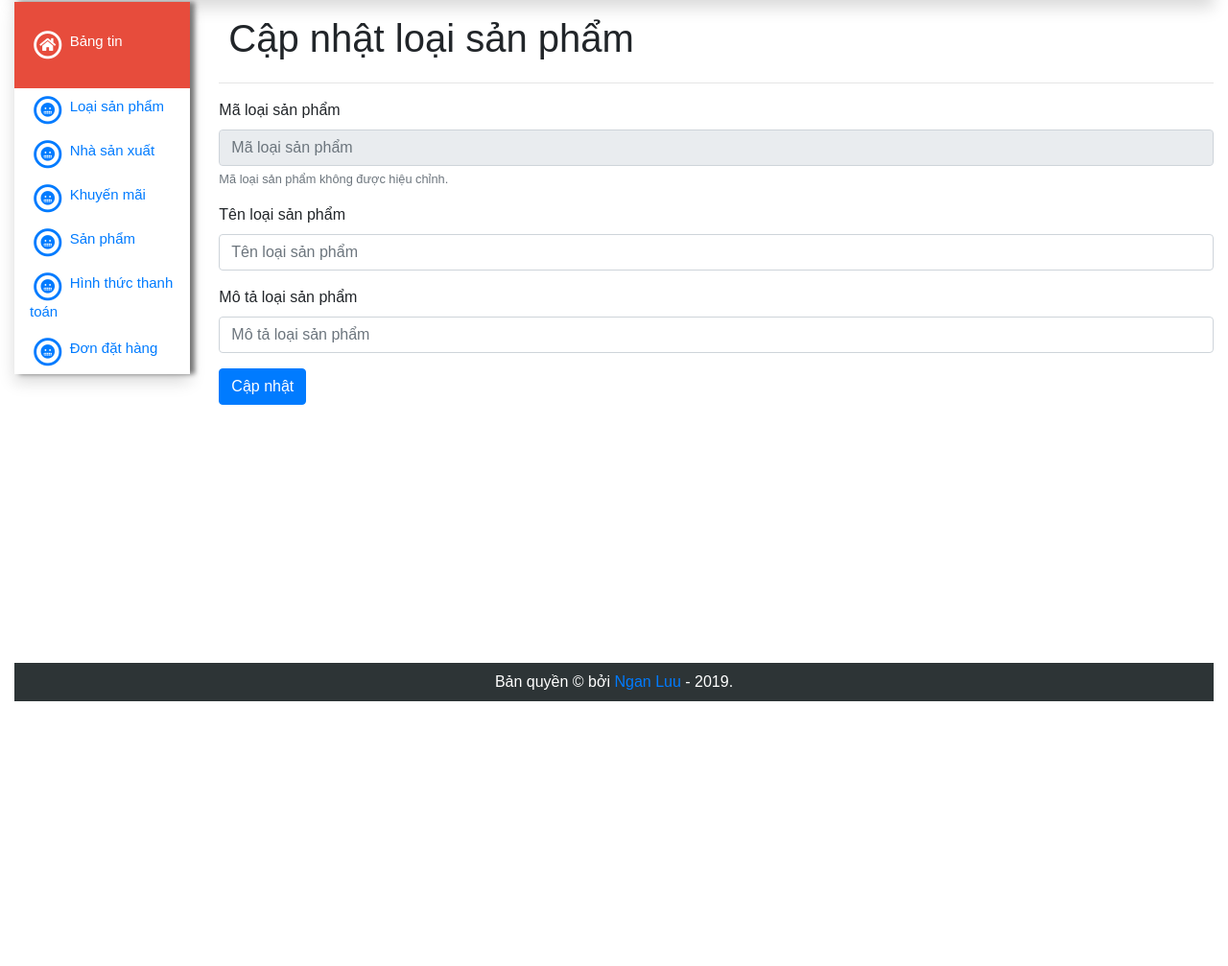
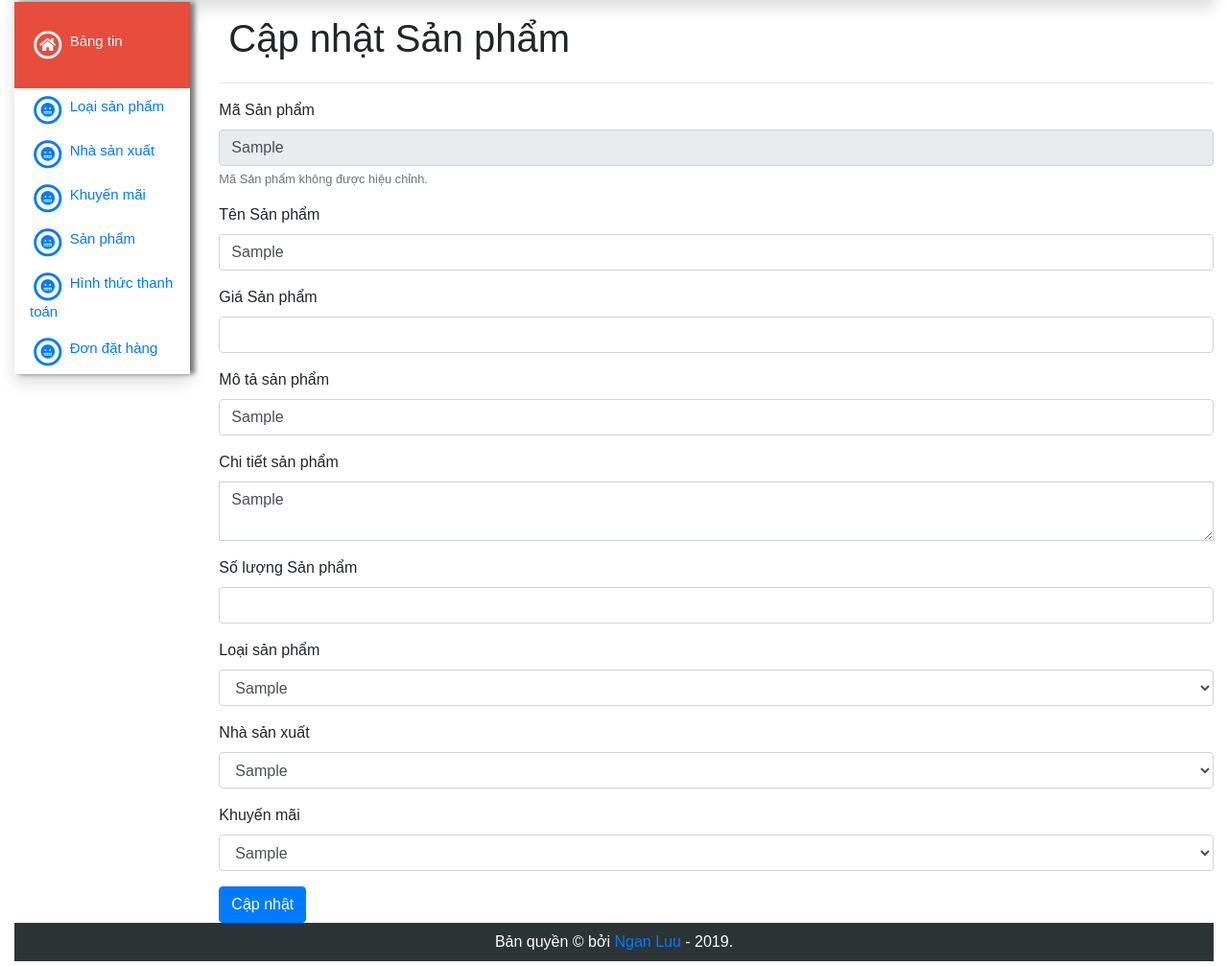
Before and after one commit to lnngana17001/aot-shop, a PHP site: the page made by trangAdmin/sanPham/sua.php in a window 1280 px wide. Shown: the part 64-1071 px from the top of the page at 96% size. Before the commit the page ends 795 px from the top, so only its background shows below. Run offline with PHP 8.4, Linux system fonts and the light colour scheme; tables that the repository leaves empty or names only in its code hold one stand-in row (values such as "Sample post"); data that the repository does not hold is empty; some libraries are stand-ins or nearby versions.

Commit message:
Thêm chức năng 'chỉnh sửa sản phẩm'
10:14 AM 3/8/2019

```diff
--- a/templates/trangAdmin/layouts/sanPham/sua.html.twig
+++ b/templates/trangAdmin/layouts/sanPham/sua.html.twig
@@ -3,27 +3,66 @@
 
 {# Nội dung trong block title #}
 {% block title %}
-Cập nhật Nhà sản xuất
+Cập nhật Sản phẩm
 {% endblock %}
 {# End Nội dung trong block title #}
 
 {# Nội dung trong block headline #}
 {% block headline %}
-Cập nhật Nhà sản xuất
+Cập nhật Sản phẩm
 {% endblock %}
 {# End Nội dung trong block headline #}
 
 {# Nội dung trong block content #}
 {% block content %}
-<form name="frmNhaSanXuat" id="frmNhaSanXuat" method="post" action="/php-project/aot-shop/trangAdmin/NhaSanXuat/sua.php?nsxMa={{ nhasanxuatcancapnhat.nsxMa }}">
+<form name="frmSanPham" id="frmSanPham" method="post" action="/php-project/aot-shop/trangAdmin/sanPham/sua.php?spMa={{ sanphamcancapnhat.spMa }}">
     <div class="form-group">
-        <label for="nsx_ma">Mã Nhà sản xuất</label>
-        <input type="text" class="form-control" id="nsx_ma" name="nsx_ma" placeholder="Mã Nhà sản xuất" readonly value="{{ nhasanxuatcancapnhat.nsxMa }}">
-        <small id="nsx_maHelp" class="form-text text-muted">Mã Nhà sản xuất không được hiệu chỉnh.</small>
+        <label for="sp_ma">Mã Sản phẩm</label>
+        <input type="text" class="form-control" id="sp_ma" name="sp_ma" readonly value="{{ sanphamcancapnhat.spMa }}">
+        <small id="sp_maHelp" class="form-text text-muted">Mã Sản phẩm không được hiệu chỉnh.</small>
     </div>
     <div class="form-group">
-        <label for="nsx_ten">Tên Nhà sản xuất</label>
-        <input type="text" class="form-control" id="nsx_ten" name="nsx_ten" placeholder="Tên Nhà sản xuất" value="{{ nhasanxuatcancapnhat.nsxTen }}">
+        <label for="sp_ten">Tên Sản phẩm</label>
+        <input type="text" required class="form-control" id="sp_ten" name="sp_ten"  value="{{ sanphamcancapnhat.spTen }}">
+    </div>
+    <div class="form-group">
+        <label for="sp_gia">Giá Sản phẩm</label>
+        <input type="number" required class="form-control" id="sp_gia" name="sp_gia" value="{{ sanphamcancapnhat.spgia }}">
+    </div>
+    <div class="form-group">
+        <label for="sp_motangan">Mô tả sản phẩm</label>
+        <input type="text" required class="form-control" id="sp_motangan" name="sp_motangan" value="{{ sanphamcancapnhat.spMoTaNgan }}">
+    </div>
+    <div class="form-group">
+        <label for="sp_motachitiet">Chi tiết sản phẩm</label>
+        <textarea class="form-control rounded-0" required id="sp_motachitiet" name="sp_motachitiet">{{ sanphamcancapnhat.spMoTaChiTiet }}</textarea>
+    </div>
+    <div class="form-group">
+        <label for="sp_soluong">Số lượng Sản phẩm</label>
+        <input type="number" required class="form-control" id="sp_soluong" name="sp_soluong" value="{{ sanphamcancapnhat.spSoLuong }}">
+    </div>
+    <div class="form-group">
+        <label for="lsp_ten">Loại sản phẩm</label>
+        <select class="form-control" id="lsp_ten" name="lsp_ten">
+            {% for lsp in danhsachtenloaisanpham %}
+            <option value="{{ lsp }}">{{ lsp }}</option>
+            {% endfor %}
+        </select>
+    </div>
+    <div class="form-group">
+        <label for="nsx_ten">Nhà sản xuất</label>
+        <select class="form-control" id="nsx_ten" name="nsx_ten">
+            {% for nsx in danhsachtennhasanxuat %}
+            <option value="{{ nsx }}">{{ nsx }}</option>
+            {% endfor %}
+        </select>
+    </div><div class="form-group">
+        <label for="km_ten">Khuyến mãi</label>
+        <select class="form-control" id="km_ten" name="km_ten">
+            {% for km in danhsachtenkhuyenmai %}
+            <option value="{{ km }}">{{ km }}</option>
+            {% endfor %}
+        </select>
     </div>
     <button class="btn btn-primary" name="btnCapNhat">Cập nhật</button>
 </form>
--- a/trangAdmin/sanPham/sua.php
+++ b/trangAdmin/sanPham/sua.php
@@ -5,34 +5,90 @@ require_once __DIR__.'/../../bootstrap.php';
 // Truy vấn database để lấy danh sách
 // 1. Include file cấu hình kết nối đến database, khởi tạo kết nối $conn
 include_once('../../dbconnect.php');
-include_once('../../model/loaiSanPham.php');
+include_once('../../model/SanPham.php');
 $conn = OpenCon();
 
-// lấy mã lsp
-$lspMa = $_GET['lspMa'];
+// truy vấn danh sách tên lsp
+$result = mysqli_query($conn, "SELECT lsp_ten FROM `loaisanpham`");
+$dsten_lsp = [];
+while($row = mysqli_fetch_array($result, MYSQLI_ASSOC))
+{
+    array_push($dsten_lsp, $row['lsp_ten']);
+}
+
+// truy vấn danh sách tên nsx
+$result = mysqli_query($conn, "SELECT nsx_ten FROM `nhasanxuat`");
+$dsten_nsx = [];
+while($row = mysqli_fetch_array($result, MYSQLI_ASSOC))
+{
+    array_push($dsten_nsx, $row['nsx_ten']);
+}
+
+// truy vấn danh sách tên km
+$result = mysqli_query($conn, "SELECT km_ten FROM `khuyenmai`");
+$dsten_km = [];
+while($row = mysqli_fetch_array($result, MYSQLI_ASSOC))
+{
+    array_push($dsten_km, $row['km_ten']);
+}
+
+// lấy mã spMa
+$spMa = $_GET['spMa'];
 
 // query CSDL tạo object để truyền vào template hiển thị
 $sqlQuery = <<<EOT
-    SELECT * FROM `loaisanpham` where `lsp_ma` = $lspMa;
+select sp_ma, sp_ten, sp_gia, sp_mota_ngan, sp_mota_chitiet, sp_ngaycapnhat, sp_soluong, lsp.lsp_ten, nsx.nsx_ten, km.km_ten
+from sanpham as sp
+join aotshop.loaisanpham as lsp on sp.lsp_ma = lsp.lsp_ma
+join aotshop.nhasanxuat as nsx on sp.nsx_ma = nsx.nsx_ma
+join aotshop.khuyenmai as km on sp.km_ma = km.km_ma
+where sp.sp_ma = $spMa;
 EOT;
 $result = mysqli_query($conn, $sqlQuery);
 while($row = mysqli_fetch_array($result, MYSQLI_ASSOC))
 {
-    $object = new loaiSanPham($row['lsp_ma'], $row['lsp_ten'], $row['lsp_mota']);
+    $object = new SanPham($row['sp_ma'], $row['sp_ten'], $row['sp_gia'],$row['sp_mota_ngan'], $row['sp_mota_chitiet'], $row['sp_ngaycapnhat'],$row['sp_soluong'], $row['lsp_ten'], $row['nsx_ten'], $row['km_ten']);
 }
 
 
 if(isset($_POST['btnCapNhat']))
 {
     // Lấy dữ liệu người dùng hiệu chỉnh gởi từ REQUEST POST
-    $lspTenMoi = $_POST['lsp_ten'];
-    $lspMotaMoi = $_POST['lsp_mota'];
-    preg_replace('([\s]+)', ' ', $lspTenMoi);
-    preg_replace('([\s]+)', ' ', $lspMotaMoi);
-    echo $lspMa . " " . $lspTenMoi . " " . $lspMotaMoi;
+    $tenspmoi = $_POST['sp_ten'];
+    $giaspmoi = $_POST['sp_gia'];
+    $motaspmoi = $_POST['sp_motangan'];
+    $chitietspmoi = $_POST['sp_motachitiet'];
+    date_default_timezone_set('Asia/Ho_Chi_Minh');
+    $ngaycapnhatspmoi = date('Y/m/d H:i:s');
+    $soluongspmoi = $_POST['sp_soluong'];
+    $tenloaisanpham = $_POST['lsp_ten'];
+    $tennhasanxuat = $_POST['nsx_ten'];
+    $tenkhuyenmai = $_POST['km_ten'];
 
-    //Chuẩn bị câu update $sql
-    $sqlQuery2 = "UPDATE `loaisanpham` SET lsp_ten='$lspTenMoi', lsp_mota='$lspMotaMoi' WHERE lsp_ma=$lspMa;";
+    // Câu lệnh INSERT
+    $result = mysqli_query($conn, "SELECT lsp_ma FROM `loaisanpham` WHERE lsp_ten = '$tenloaisanpham';");
+    while($row = mysqli_fetch_array($result, MYSQLI_ASSOC))
+    {
+        $maloaisanpham = $row['lsp_ma'];
+    }
+    $result = mysqli_query($conn, "SELECT nsx_ma FROM `nhasanxuat` WHERE nsx_ten = '$tennhasanxuat';");
+    while($row = mysqli_fetch_array($result, MYSQLI_ASSOC))
+    {
+        $manhasanxuat = $row['nsx_ma'];
+    }
+    $result = mysqli_query($conn, "SELECT km_ma FROM `khuyenmai` WHERE km_ten = '$tenkhuyenmai';");
+    while($row = mysqli_fetch_array($result, MYSQLI_ASSOC))
+    {
+        $makhuyenmai = $row['km_ma'];
+    }
+
+$sqlQuery2 = <<<EOT
+UPDATE `sanpham`
+SET `sp_ten` = '$tenspmoi', `sp_gia` = $giaspmoi, `sp_mota_ngan` = '$motaspmoi'
+, `sp_mota_chitiet` = '$chitietspmoi', `sp_ngaycapnhat` = '$ngaycapnhatspmoi',
+`sp_soluong` = $soluongspmoi, `lsp_ma` = $maloaisanpham, `nsx_ma` = $manhasanxuat,  `km_ma` = $makhuyenmai
+WHERE sp_ma = $spMa;
+EOT;
 
     // Thực thi INSERT
     mysqli_query($conn, $sqlQuery2);
@@ -45,4 +101,4 @@ if(isset($_POST['btnCapNhat']))
     header('location:index.php');
 }
 
-echo $twig->render('/trangAdmin/layouts/loaiSanPham/sua.html.twig', ['loaisanphamcancapnhat' => $object]);
+echo $twig->render('/trangAdmin/layouts/sanPham/sua.html.twig', ['sanphamcancapnhat' => $object, 'danhsachtenloaisanpham' => $dsten_lsp, 'danhsachtennhasanxuat' => $dsten_nsx, 'danhsachtenkhuyenmai' => $dsten_km]);
```
